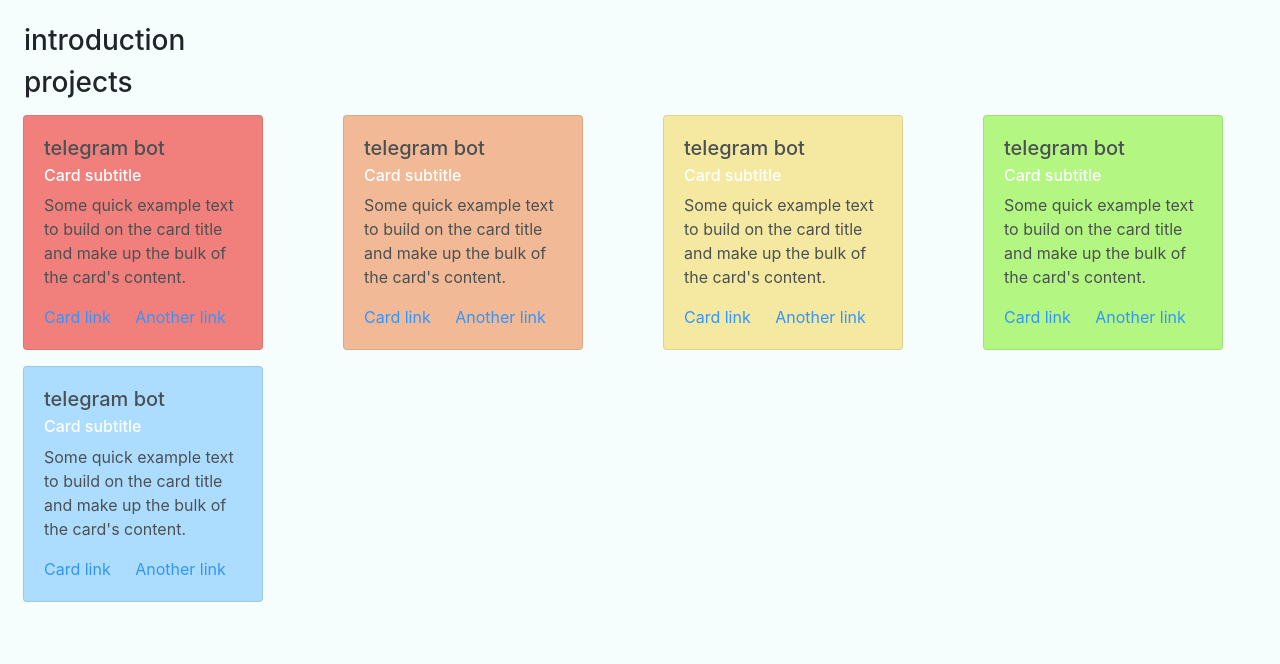
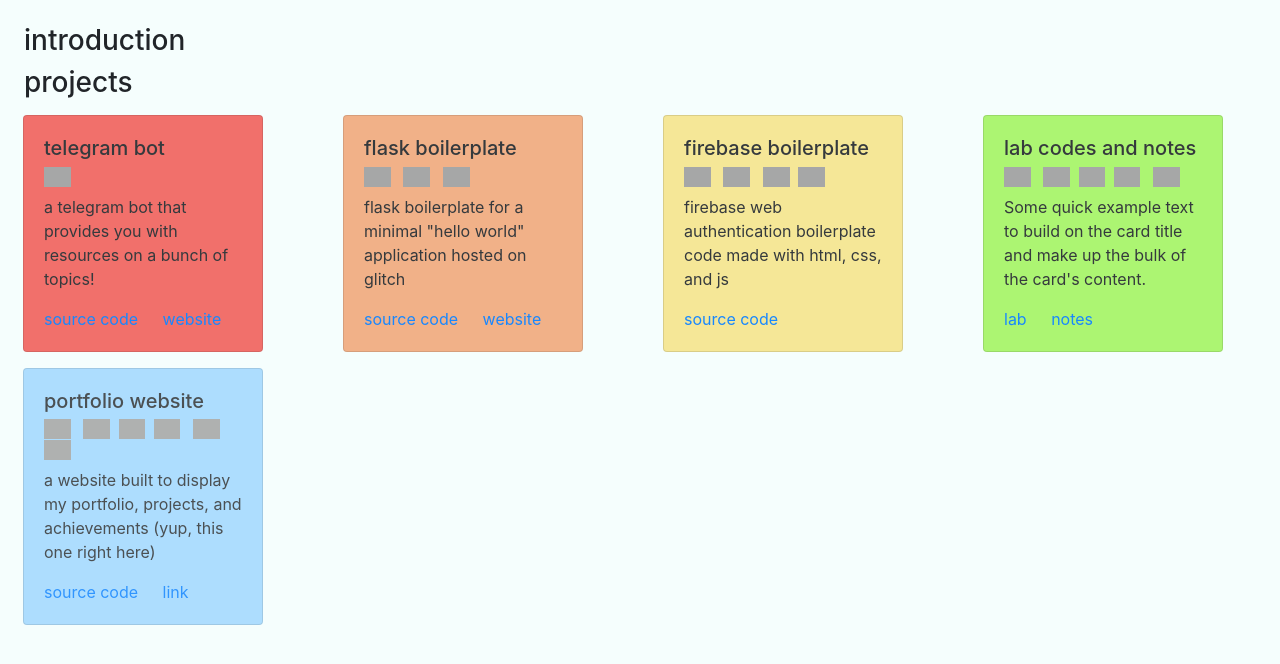
Before and after one commit to nandiniproothi/portfolio-website, a Python web app: template templates/index.html in a window 1280 px wide. Shown: the part 56-720 px from the top of the page. Run offline with Jinja, Linux system fonts and the light colour scheme; the template is opened without the code that fills it, so the values that code supplies are empty; some libraries are stand-ins or nearby versions; grey boxes are pictures that could not be loaded.

Commit message:
:hushed:

```diff
--- a/static/styles/index.css
+++ b/static/styles/index.css
@@ -2,5 +2,5 @@
   background-color: #F5FEFD;
 }
 .card:hover{
-  opacity: 100%;
+  background-color: #F5FEFD;
 }
--- a/templates/index.html
+++ b/templates/index.html
@@ -1,23 +1,14 @@
 <!DOCTYPE html>
 <html lang="en">
+
 <head>
   <meta charset="utf-8" />
-    <meta
-      name="viewport"
-      content="width=device-width, initial-scale=1, shrink-to-fit=no"
-    />
+  <meta name="viewport" content="width=device-width, initial-scale=1, shrink-to-fit=no" />
   <meta http-equiv="x-ua-compatible" content="ie=edge" />
 
   <!-- All Bootstrap CSS -->
-    <link
-      rel="stylesheet"
-      href="https://stackpath.bootstrapcdn.com/bootstrap/4.5.2/css/bootstrap.min.css"
-    />
-    <link
-      type="text/css"
-      href="{{ url_for('static', filename='styles/index.css') }}"
-      rel="stylesheet"
-    />
+  <link rel="stylesheet" href="https://stackpath.bootstrapcdn.com/bootstrap/4.5.2/css/bootstrap.min.css" />
+  <link type="text/css" href="{{ url_for('static', filename='styles/index.css') }}" rel="stylesheet" />
 </head>
 
 <body>
@@ -45,15 +36,8 @@
         </li>
       </ul>
     </div>
-      <button
-        class="navbar-toggler"
-        type="button"
-        data-toggle="collapse"
-        data-target="#navbarSupportedContent"
-        aria-controls="navbarSupportedContent"
-        aria-expanded="false"
-        aria-label="Toggle navigation"
-      >
+    <button class="navbar-toggler" type="button" data-toggle="collapse" data-target="#navbarSupportedContent"
+      aria-controls="navbarSupportedContent" aria-expanded="false" aria-label="Toggle navigation">
       <span class="navbar-toggler-icon"></span>
     </button>
   </nav>
@@ -75,80 +59,110 @@
     <div class="row">
       <!-- card starts  -->
       <div class="col m-2">
-          <div class="card" style="width: 15rem; background-color: #f1615c; opacity: 80%;">
+        <div class="card" style="width: 15rem; background-color: #f1615c; opacity: 90%;"
+          onmouseover="this.style.opacity='100%'" onmouseout="this.style.opacity='90%'">
           <div class="card-body">
             <h5 class="card-title">telegram bot</h5>
-              <h6 class="card-subtitle mb-2 text-white">Card subtitle</h6>
+            <h6 class="card-subtitle mb-2 text-white"><img
+                src="https://cdn.jsdelivr.net/npm/simple-icons@4.15.0/icons/javascript.svg" height="20px"></h6>
             <p class="card-text">
-                Some quick example text to build on the card title and make up
-                the bulk of the card's content.
+              a telegram bot that provides you with resources on a bunch of topics!
             </p>
-              <a href="#" class="card-link">Card link</a>
-              <a href="#" class="card-link">Another link</a>
+            <a href="https://github.com/nandiniproothi/icantfindaname-bot" class="card-link">source code</a>
+            <a href="https://t.me/icantfindaname_bot" class="card-link">website</a>
           </div>
         </div>
       </div>
       <!-- card ended -->
       <!-- card starts  -->
       <div class="col m-2">
-          <div class="card" style="width: 15rem; background-color: #f1a97c; opacity: 80%;">
+        <div class="card" style="width: 15rem; background-color: #f1a97c; opacity: 90%;"
+          onmouseover="this.style.opacity='100%'" onmouseout="this.style.opacity='90%'">
           <div class="card-body">
-              <h5 class="card-title">telegram bot</h5>
-              <h6 class="card-subtitle mb-2 text-white">Card subtitle</h6>
+            <h5 class="card-title">flask boilerplate</h5>
+            <h6 class="card-subtitle mb-2 text-white"><img
+                src="https://cdn.jsdelivr.net/npm/simple-icons@4.15.0/icons/python.svg" height="20px"> &nbsp; <img
+                src="https://cdn.jsdelivr.net/npm/simple-icons@4.15.0/icons/gnubash.svg" height="20px">
+                &nbsp; <img
+                src="https://cdn.jsdelivr.net/npm/simple-icons@4.15.0/icons/flask.svg" height="20px"></h6>
             <p class="card-text">
-                Some quick example text to build on the card title and make up
-                the bulk of the card's content.
+              flask boilerplate for a minimal "hello world" application hosted on glitch
             </p>
-              <a href="#" class="card-link">Card link</a>
-              <a href="#" class="card-link">Another link</a>
+            <a href="https://github.com/nandiniproothi/flask-boiler-plate" class="card-link">source code</a>
+            <a href="https://flask-boiler-plate.glitch.me/" class="card-link">website</a>
           </div>
         </div>
       </div>
       <!-- card ended -->
       <!-- card starts  -->
       <div class="col m-2">
-          <div class="card" style="width: 15rem; background-color: #f5e58c; opacity: 80%;">
+        <div class="card" style="width: 15rem; background-color: #f5e58c; opacity: 90%;"
+          onmouseover="this.style.opacity='100%'" onmouseout="this.style.opacity='90%'">
           <div class="card-body">
-              <h5 class="card-title">telegram bot</h5>
-              <h6 class="card-subtitle mb-2 text-white">Card subtitle</h6>
+            <h5 class="card-title">firebase boilerplate</h5>
+            <h6 class="card-subtitle mb-2 text-white"><img
+              src="https://cdn.jsdelivr.net/npm/simple-icons@4.15.0/icons/firebase.svg" height="20px"> &nbsp; <img
+              src="https://cdn.jsdelivr.net/npm/simple-icons@4.15.0/icons/html5.svg" height="20px">
+              &nbsp; <img
+              src="https://cdn.jsdelivr.net/npm/simple-icons@4.15.0/icons/css3.svg" height="20px">&nbsp; <img
+              src="https://cdn.jsdelivr.net/npm/simple-icons@4.15.0/icons/javascript.svg" height="20px"></h6>
             <p class="card-text">
-                Some quick example text to build on the card title and make up
-                the bulk of the card's content.
+              firebase web authentication boilerplate code made with html, css, and js
             </p>
-              <a href="#" class="card-link">Card link</a>
-              <a href="#" class="card-link">Another link</a>
+            <a href="https://github.com/nandiniproothi/firebase-auth-web" class="card-link">source code</a>
           </div>
         </div>
       </div>
       <!-- card ended -->
       <!-- card starts  -->
       <div class="col m-2">
-          <div class="card" style="width: 15rem; background-color: #a5f564; opacity: 80%;">
+        <div class="card" style="width: 15rem; background-color: #a5f564; opacity: 90%;"
+          onmouseover="this.style.opacity='100%'" onmouseout="this.style.opacity='90%'">
           <div class="card-body">
-              <h5 class="card-title">telegram bot</h5>
-              <h6 class="card-subtitle mb-2 text-white">Card subtitle</h6>
+            <h5 class="card-title">lab codes and notes</h5>
+            <h6 class="card-subtitle mb-2 text-white"> <img
+              src="https://cdn.jsdelivr.net/npm/simple-icons@4.15.0/icons/html5.svg" height="20px">
+              &nbsp; <img
+              src="https://cdn.jsdelivr.net/npm/simple-icons@4.15.0/icons/css3.svg" height="20px">&nbsp; <img
+              src="https://cdn.jsdelivr.net/npm/simple-icons@4.15.0/icons/javascript.svg" height="20px">&nbsp;
+              <img
+              src="https://cdn.jsdelivr.net/npm/simple-icons@4.15.0/icons/python.svg" height="20px">
+              &nbsp;
+              <img
+              src="https://cdn.jsdelivr.net/npm/simple-icons@4.15.0/icons/markdown.svg" height="20px"></h6>
             <p class="card-text">
               Some quick example text to build on the card title and make up
               the bulk of the card's content.
             </p>
-              <a href="#" class="card-link">Card link</a>
-              <a href="#" class="card-link">Another link</a>
+            <a href="https://github.com/nandiniproothi/itt-lab" class="card-link">lab</a>
+            <a href="https://github.com/nandiniproothi/Semester-VI-Notes" class="card-link">notes</a>
           </div>
         </div>
       </div>
       <!-- card ended -->
       <!-- card starts  -->
       <div class="col m-2">
-          <div class="card" style="width: 15rem; background-color: #9cd6ff; opacity: 80%;">
+        <div class="card" style="width: 15rem; background-color: #9cd6ff; opacity: 80%;"
+          onmouseover="this.style.opacity='100%'" onmouseout="this.style.opacity='90%'">
           <div class="card-body">
-              <h5 class="card-title">telegram bot</h5>
-              <h6 class="card-subtitle mb-2 text-white">Card subtitle</h6>
+            <h5 class="card-title">portfolio website</h5>
+            <h6 class="card-subtitle mb-2 text-white"> <img
+              src="https://cdn.jsdelivr.net/npm/simple-icons@4.15.0/icons/html5.svg" height="20px">
+              &nbsp; <img
+              src="https://cdn.jsdelivr.net/npm/simple-icons@4.15.0/icons/css3.svg" height="20px">&nbsp; <img
+              src="https://cdn.jsdelivr.net/npm/simple-icons@4.15.0/icons/javascript.svg" height="20px">&nbsp;
+              <img
+              src="https://cdn.jsdelivr.net/npm/simple-icons@4.15.0/icons/python.svg" height="20px">
+              &nbsp;
+              <img
+              src="https://cdn.jsdelivr.net/npm/simple-icons@4.15.0/icons/gnubash.svg" height="20px">
+              &nbsp; <img
+              src="https://cdn.jsdelivr.net/npm/simple-icons@4.15.0/icons/flask.svg" height="20px"></h6>
             <p class="card-text">
-                Some quick example text to build on the card title and make up
-                the bulk of the card's content.
+              a website built to display my portfolio, projects, and achievements (yup, this one right here)
             </p>
-              <a href="#" class="card-link">Card link</a>
-              <a href="#" class="card-link">Another link</a>
+            <a href="https://github.com/nandiniproothi/portfolio-website" class="card-link">source code</a>
+            <a href="#" class="card-link">link</a>
           </div>
         </div>
       </div>
@@ -158,20 +172,15 @@
     <!-- row ended -->
   </div>
   <!-- jQuery first, then Popper.js, then Bootstrap JS. -->
-    <script
-      src="https://code.jquery.com/jquery-3.5.1.slim.min.js"
+  <script src="https://code.jquery.com/jquery-3.5.1.slim.min.js"
     integrity="sha384-DfXdz2htPH0lsSSs5nCTpuj/zy4C+OGpamoFVy38MVBnE+IbbVYUew+OrCXaRkfj"
-      crossorigin="anonymous"
-    ></script>
-    <script
-      src="https://cdn.jsdelivr.net/npm/popper.js@1.16.1/dist/umd/popper.min.js"
+    crossorigin="anonymous"></script>
+  <script src="https://cdn.jsdelivr.net/npm/popper.js@1.16.1/dist/umd/popper.min.js"
     integrity="sha384-9/reFTGAW83EW2RDu2S0VKaIzap3H66lZH81PoYlFhbGU+6BZp6G7niu735Sk7lN"
-      crossorigin="anonymous"
-    ></script>
-    <script
-      src="https://cdn.jsdelivr.net/npm/bootstrap@4.6.0/dist/js/bootstrap.min.js"
+    crossorigin="anonymous"></script>
+  <script src="https://cdn.jsdelivr.net/npm/bootstrap@4.6.0/dist/js/bootstrap.min.js"
     integrity="sha384-+YQ4JLhjyBLPDQt//I+STsc9iw4uQqACwlvpslubQzn4u2UU2UFM80nGisd026JF"
-      crossorigin="anonymous"
-    ></script>
+    crossorigin="anonymous"></script>
 </body>
+
 </html>
```
Lines whose indentation alone changed are shown as unchanged.
